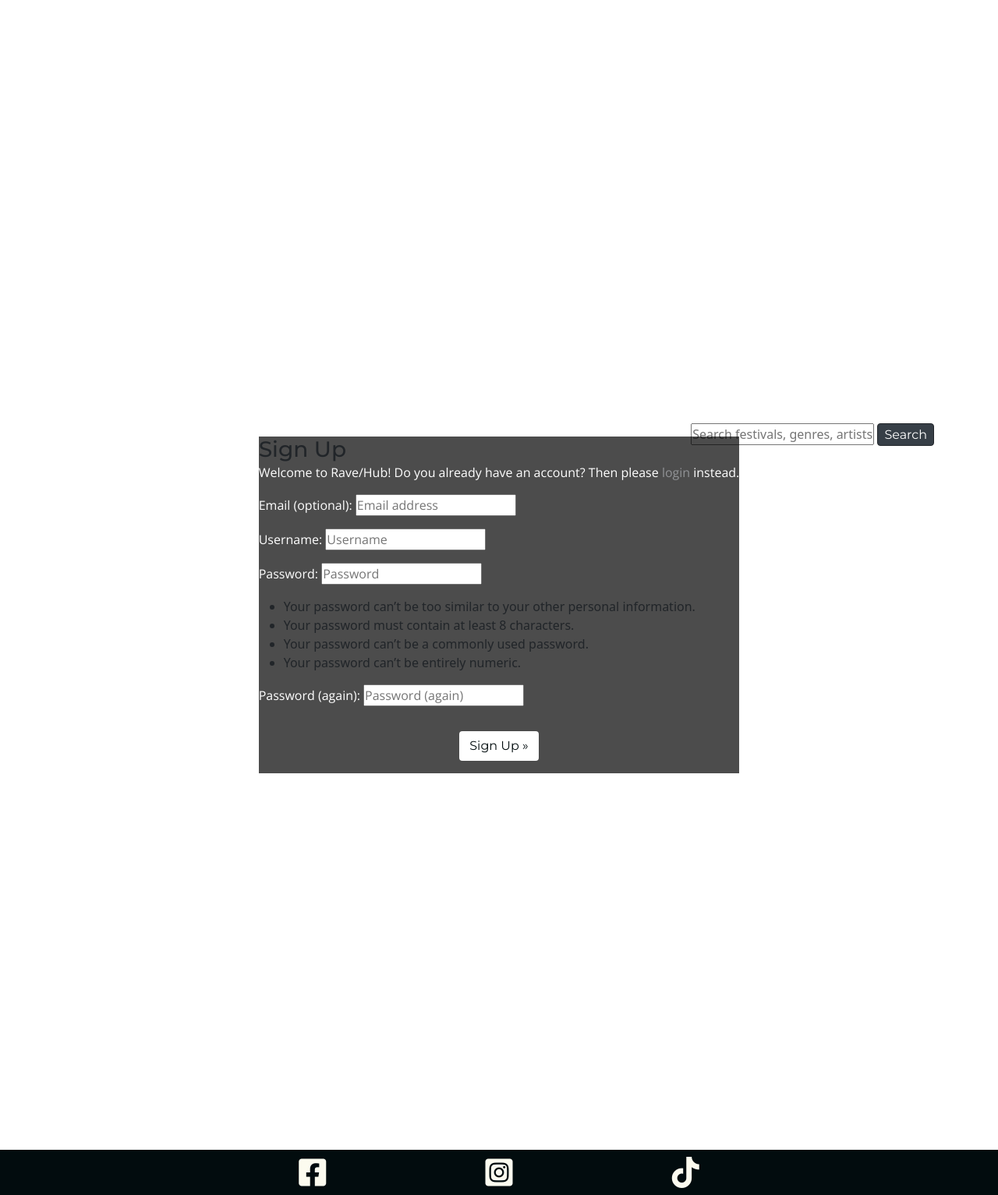
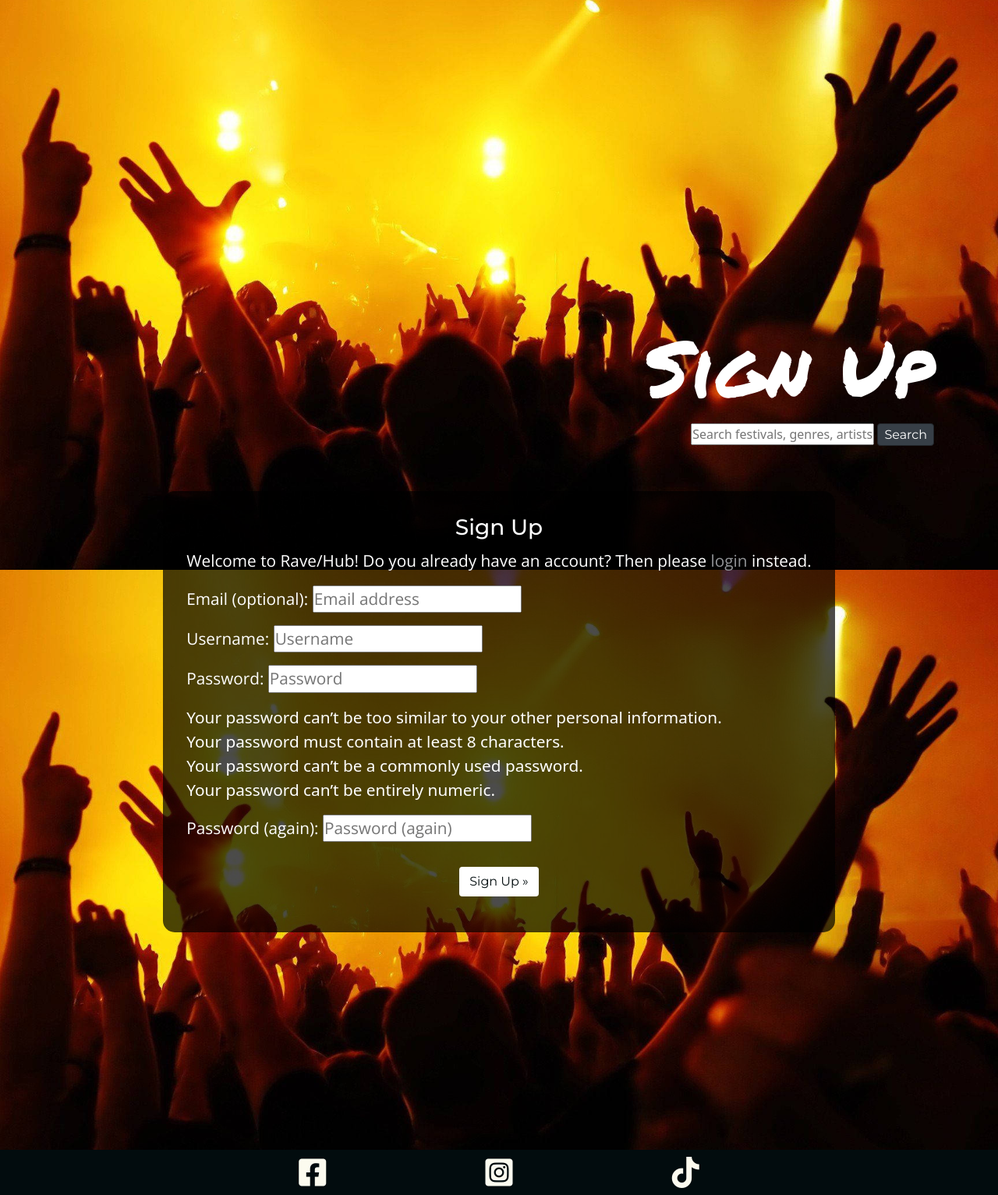
Before and after one commit to lunartechfreek/rave-hub, a Django app: page /accounts/signup/ in a window 1280 px wide. Shown: the part 69-1602 px from the top of the page at 78% size. Run offline with Django 4.2, Linux system fonts and the light colour scheme; some libraries are stand-ins or nearby versions.

Commit message:
Add styles for sign up page

```diff
--- a/static/css/style.css
+++ b/static/css/style.css
@@ -138,6 +138,9 @@ p {
     background-image: url('../images/festival-image-3.jpeg');
 }
 
+.signup-bg {
+    background-image: url('../images/festival-image-4.jpg');
+}
 
 /*********************************** Buttons */
 .btn, button {
@@ -489,11 +492,33 @@ span[style*="color"] {
 
 .contact-box {
     padding: 25px;
-    margin-top: 100px;
+    margin-top: 70px;
     font-size: 1.3rem;
     text-align: left;
     color: #fff;
     border-radius: 15px;
+}
+
+/************************** Sign Up */
+
+.account-box {
+    width: fit-content;
+    padding: 30px;
+    margin-top: 70px;
+    font-size: 1.3rem;
+    text-align: left;
+    color: #fff;
+    border-radius: 15px;
+}
+
+.account-box > h3 {
+    text-align: center;
+    margin-bottom: 10px;
+}
+
+.signup > ul {
+    list-style-type: none;
+    padding-left: 0;
 }
 
 /************************** Messages */
```
